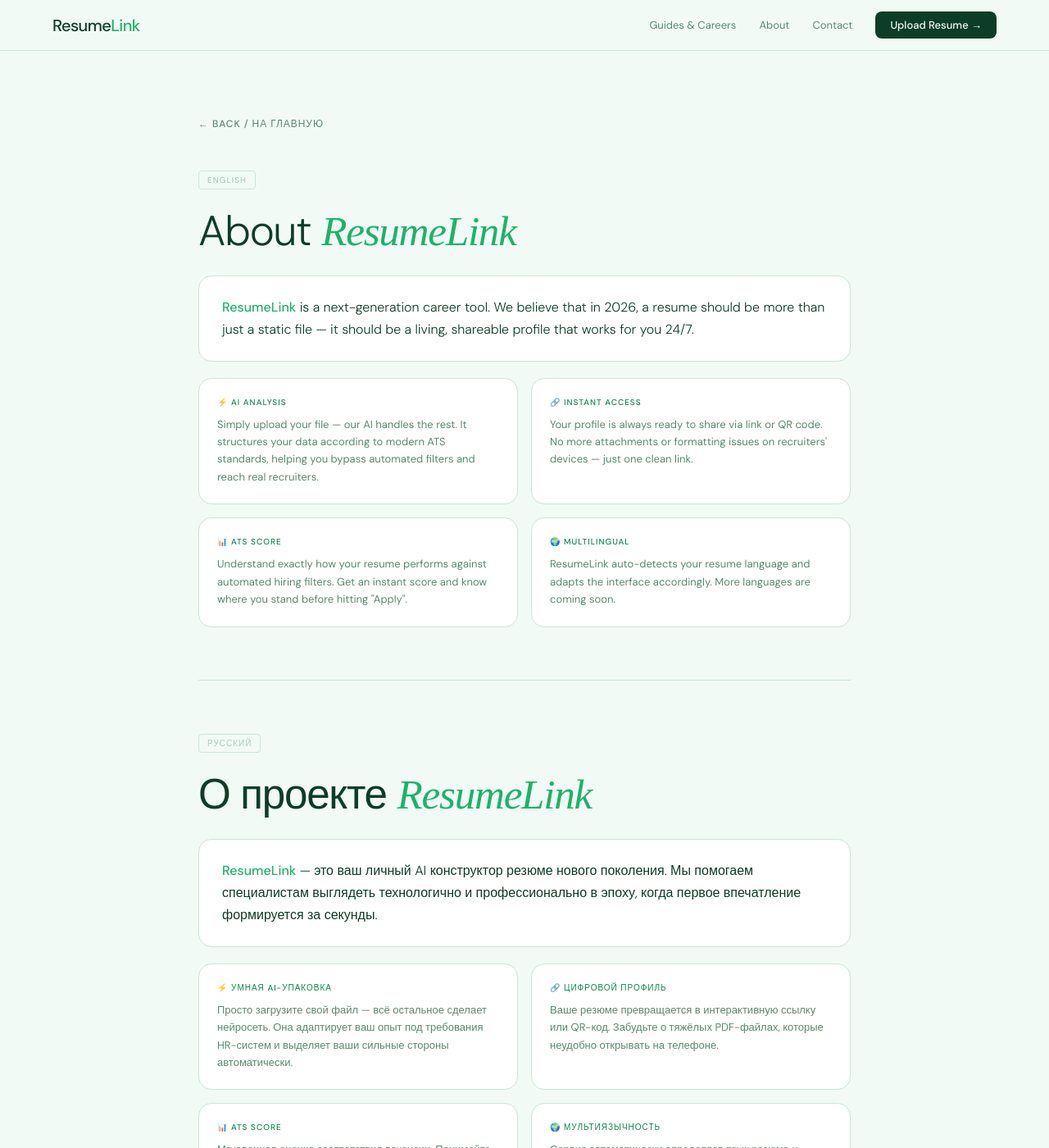
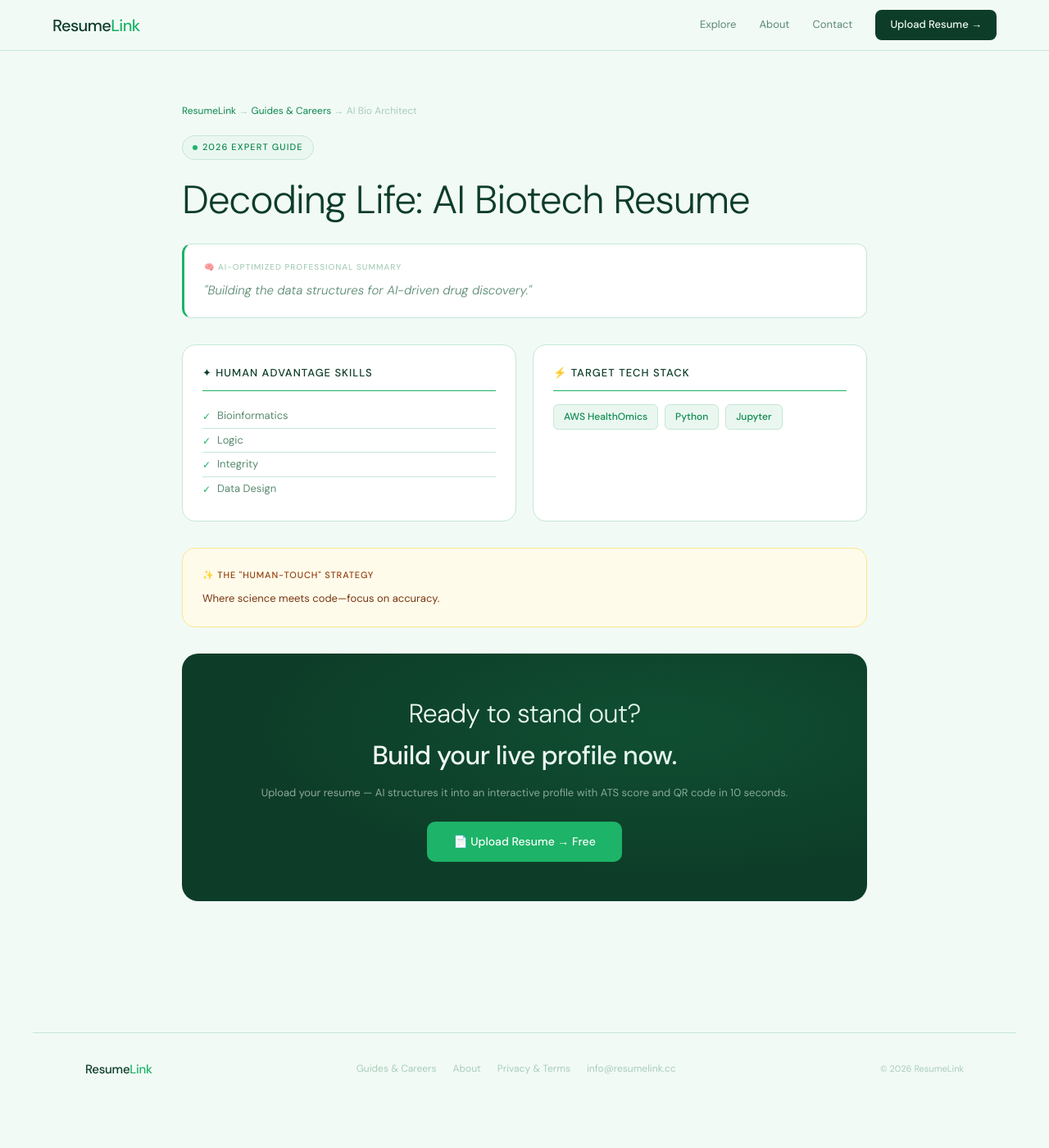
Before and after one commit to AIsrail/resumelink, a Jekyll site: the page built from roles/ai-bio-data-architect.md, in a window 1280 px wide and 1400 px high. Shown: the whole window at 82% size. Built offline with Jekyll 4.4.1, drawn with Linux system fonts in a browser that asks for light colours; some web fonts are replaced; our own code applies the rules of GitHub Pages for plain Markdown files; some of the changed text lies outside the part shown.

Commit message:
Update role.html

```diff
--- a/_layouts/role.html
+++ b/_layouts/role.html
@@ -1,177 +1,131 @@
-<!DOCTYPE html>
-<html lang="ru">
-<head>
-    <meta charset="UTF-8">
-    <meta name="viewport" content="width=device-width, initial-scale=1.0">
-    <title>About ResumeLink — AI Resume Builder</title>
-    <meta name="description" content="ResumeLink mission: Helping professionals create AI-driven interactive profiles. О проекте ResumeLink: ваш личный AI конструктор резюме.">
-    <meta name="keywords" content="ResumeLink mission, AI career tools, AI конструктор резюме, как работает ResumeLink">
+---
+layout: default
+---
+<style>
+    .role-badge { display: inline-flex; align-items: center; gap: 6px; font-size: 11px; font-weight: 500; letter-spacing: .1em; text-transform: uppercase; color: var(--green-dk); background: var(--mint); border: 0.5px solid var(--border); padding: 5px 12px; border-radius: 20px; margin-bottom: 20px; }
+    .role-badge::before { content:''; width:6px; height:6px; background:var(--green); border-radius:50%; }
+    .role-h1 { font-size: clamp(2rem,4vw,3rem); font-weight: 300; color: var(--forest); letter-spacing: -0.025em; line-height: 1.2; margin-bottom: 1.5rem; }
+    .role-h1 b { font-weight: 500; }
 
-    <link rel="preconnect" href="https://fonts.googleapis.com">
-    <link href="https://fonts.googleapis.com/css2?family=DM+Sans:ital,opsz,wght@0,9..40,300;0,9..40,400;0,9..40,500;1,9..40,300&family=Instrument+Serif:ital@1&display=swap" rel="stylesheet">
+    /* Summary block */
+    .summary-block { background: var(--surface); border: 0.5px solid var(--border); border-left: 3px solid var(--green); border-radius: 12px; padding: 20px 24px; margin-bottom: 2rem; }
+    .summary-block-label { font-size: 10px; font-weight: 500; letter-spacing: .1em; text-transform: uppercase; color: var(--faint); margin-bottom: 8px; display: flex; align-items: center; gap: 6px; }
+    .summary-block p { font-size: 15px; font-style: italic; color: var(--muted); line-height: 1.7; }
 
-    <style>
-        :root {
-            --green:    #1DB368;
-            --green-dk: #0D8A4E;
-            --forest:   #0D3D28;
-            --bg:       #F2FAF6;
-            --surface:  #FFFFFF;
-            --mint:     #EAF7F0;
-            --border:   #C5E8D5;
-            --text:     #0D3D28;
-            --muted:    #5A8A70;
-            --faint:    #A8CDB9;
-        }
-        *, *::before, *::after { box-sizing: border-box; margin: 0; padding: 0; }
-        body { background: var(--bg); font-family: 'DM Sans', sans-serif; color: var(--text); min-height: 100vh; overflow-x: hidden; }
+    /* Two-col grid */
+    .role-grid { display: grid; grid-template-columns: 1fr 1fr; gap: 20px; margin-bottom: 2rem; }
+    .role-card { background: var(--surface); border: 0.5px solid var(--border); border-radius: 16px; padding: 24px; }
+    .role-card-title { font-size: 13px; font-weight: 500; color: var(--forest); text-transform: uppercase; letter-spacing: .08em; margin-bottom: 16px; padding-bottom: 10px; border-bottom: 1.5px solid var(--green); display: flex; align-items: center; gap: 8px; }
+    .skill-item { display: flex; align-items: flex-start; gap: 8px; font-size: 13px; color: var(--muted); padding: 5px 0; border-bottom: 0.5px solid var(--border); line-height: 1.4; }
+    .skill-item:last-child { border-bottom: none; }
+    .skill-check { color: var(--green); font-size: 12px; flex-shrink: 0; margin-top: 2px; }
+    .tool-wrap { display: flex; flex-wrap: wrap; gap: 8px; }
+    .tool-tag { background: var(--mint); border: 0.5px solid var(--border); color: var(--green-dk); font-size: 12px; padding: 5px 12px; border-radius: 6px; font-weight: 500; }
 
-        /* NAV */
-        nav { position: sticky; top: 0; z-index: 100; background: rgba(242,250,246,0.92); backdrop-filter: blur(12px); border-bottom: 0.5px solid var(--border); padding: 0 clamp(1.5rem,5vw,4rem); height: 62px; display: flex; align-items: center; justify-content: space-between; }
-        .nav-logo { font-size: 20px; font-weight: 500; color: var(--forest); letter-spacing: -0.03em; text-decoration: none; }
-        .nav-logo span { color: var(--green); }
-        .nav-links { display: flex; align-items: center; gap: 28px; }
-        .nav-links a { font-size: 13px; color: var(--muted); text-decoration: none; transition: color .2s; }
-        .nav-links a:hover { color: var(--forest); }
-        .nav-cta { background: var(--forest); color: var(--bg) !important; padding: 8px 18px; border-radius: 8px; font-weight: 500 !important; transition: background .2s !important; }
-        .nav-cta:hover { background: var(--green-dk) !important; }
-        .nav-hamburger { display: none; cursor: pointer; flex-direction: column; gap: 4px; background: none; border: none; padding: 4px; }
-        .nav-hamburger span { width: 20px; height: 1.5px; background: var(--forest); border-radius: 2px; display: block; }
-        .nav-mobile { display: none; position: absolute; top: 62px; left: 0; right: 0; background: var(--bg); border-bottom: 0.5px solid var(--border); padding: 1rem 1.5rem; flex-direction: column; gap: 16px; z-index: 99; }
-        .nav-mobile a { font-size: 14px; color: var(--muted); text-decoration: none; }
-        .nav-mobile.open { display: flex; }
+    /* Human touch */
+    .human-touch { background: #FFFBEB; border: 0.5px solid #FDE68A; border-radius: 16px; padding: 24px; margin-bottom: 2rem; }
+    .human-touch-label { font-size: 11px; font-weight: 500; text-transform: uppercase; letter-spacing: .08em; color: #92400E; margin-bottom: 8px; display: flex; align-items: center; gap: 6px; }
+    .human-touch p { font-size: 13px; color: #78350F; line-height: 1.65; }
 
-        /* CONTENT */
-        .page-wrap { max-width: 860px; margin: 0 auto; padding: clamp(3rem,6vw,5rem) clamp(1.5rem,5vw,2rem); }
-        .back-link { display: inline-flex; align-items: center; gap: 6px; font-size: 12px; font-weight: 500; color: var(--muted); text-decoration: none; text-transform: uppercase; letter-spacing: .08em; margin-bottom: 3rem; transition: color .2s; }
-        .back-link:hover { color: var(--forest); }
+    /* Prose content */
+    .role-prose { font-size: 14px; color: var(--muted); line-height: 1.8; margin-bottom: 2rem; }
+    .role-prose h2, .role-prose h3 { color: var(--forest); font-weight: 500; margin: 1.5rem 0 0.75rem; }
+    .role-prose p { margin-bottom: 1rem; }
+    .role-prose ul { padding-left: 1.2rem; margin-bottom: 1rem; }
+    .role-prose li { margin-bottom: 4px; }
 
-        .lang-section { margin-bottom: 4rem; }
-        .lang-section + .lang-section { padding-top: 4rem; border-top: 0.5px solid var(--border); }
-        .lang-badge { display: inline-block; font-size: 10px; font-weight: 500; letter-spacing: .1em; text-transform: uppercase; color: var(--faint); border: 0.5px solid var(--border); padding: 4px 10px; border-radius: 4px; margin-bottom: 20px; }
+    /* CTA */
+    .role-cta { background: var(--forest); border-radius: 20px; padding: clamp(2rem,4vw,3rem); text-align: center; margin-bottom: 3rem; position: relative; overflow: hidden; }
+    .role-cta::before { content:''; position:absolute; inset:0; background: radial-gradient(ellipse at 70% 30%, rgba(29,179,104,0.15) 0%, transparent 60%); pointer-events:none; }
+    .role-cta h2 { font-size: clamp(1.4rem,3vw,2rem); font-weight: 300; color: #fff; margin-bottom: 10px; letter-spacing: -0.02em; }
+    .role-cta h2 b { font-weight: 500; }
+    .role-cta p { font-size: 13px; color: rgba(255,255,255,0.55); margin-bottom: 24px; }
+    .role-cta a { background: var(--green); color: #fff; padding: 13px 32px; border-radius: 10px; font-size: 14px; font-weight: 500; text-decoration: none; display: inline-flex; align-items: center; gap: 8px; transition: background .2s, transform .15s; }
+    .role-cta a:hover { background: var(--green-dk); transform: translateY(-1px); }
 
-        .page-h1 { font-size: clamp(2.2rem,4vw,3.2rem); font-weight: 300; color: var(--forest); letter-spacing: -0.025em; line-height: 1.2; margin-bottom: 1.5rem; }
-        .page-h1 em { font-family: 'Instrument Serif', serif; font-style: italic; color: var(--green); }
+    /* Related */
+    .related-title { font-size: 11px; font-weight: 500; text-transform: uppercase; letter-spacing: .1em; color: var(--faint); margin-bottom: 16px; }
+    .related-grid { display: grid; grid-template-columns: repeat(2, 1fr); gap: 12px; }
+    .related-card { background: var(--surface); border: 0.5px solid var(--border); border-radius: 14px; padding: 18px 20px; text-decoration: none; transition: border-color .2s, transform .2s; display: block; }
+    .related-card:hover { border-color: var(--green); transform: translateY(-2px); }
+    .related-card h4 { font-size: 14px; font-weight: 500; color: var(--forest); margin-bottom: 6px; }
+    .related-card p { font-size: 12px; color: var(--muted); line-height: 1.5; display: -webkit-box; -webkit-line-clamp: 2; -webkit-box-orient: vertical; overflow: hidden; }
+    .related-card .related-arrow { font-size: 11px; font-weight: 500; color: var(--green); margin-top: 10px; display: block; text-transform: uppercase; letter-spacing: .06em; }
 
-        .intro-card { background: var(--surface); border: 0.5px solid var(--border); border-radius: 16px; padding: 24px 28px; margin-bottom: 20px; font-size: 16px; font-weight: 300; color: var(--text); line-height: 1.7; }
-        .intro-card b { font-weight: 500; color: var(--green); }
-
-        .cards-grid { display: grid; grid-template-columns: 1fr 1fr; gap: 16px; }
-        .feature-card { background: var(--surface); border: 0.5px solid var(--border); border-radius: 16px; padding: 22px; transition: border-color .2s; }
-        .feature-card:hover { border-color: var(--green); }
-        .feature-card-label { font-size: 10px; font-weight: 500; text-transform: uppercase; letter-spacing: .1em; color: var(--green-dk); margin-bottom: 10px; }
-        .feature-card p { font-size: 13px; color: var(--muted); line-height: 1.65; }
-
-        /* FOOTER */
-        footer { border-top: 0.5px solid var(--border); padding: 2rem clamp(1.5rem,5vw,4rem); display: flex; align-items: center; justify-content: space-between; flex-wrap: wrap; gap: 1rem; max-width: 1200px; margin: 3rem auto 0; }
-        .footer-logo { font-size: 15px; font-weight: 500; color: var(--forest); text-decoration: none; letter-spacing: -0.02em; }
-        .footer-logo span { color: var(--green); }
-        .footer-links { display: flex; gap: 20px; flex-wrap: wrap; }
-        .footer-links a { font-size: 12px; color: var(--faint); text-decoration: none; transition: color .2s; }
-        .footer-links a:hover { color: var(--forest); }
-        .footer-copy { font-size: 11px; color: var(--faint); }
+    /* Breadcrumb */
+    .breadcrumb { font-size: 12px; color: var(--faint); margin-bottom: 20px; }
+    .breadcrumb a { color: var(--green-dk); text-decoration: none; }
+    .breadcrumb a:hover { text-decoration: underline; }
 
     @media (max-width: 640px) {
-            .cards-grid { grid-template-columns: 1fr; }
-            .nav-links { display: none; }
-            .nav-hamburger { display: flex; }
-            footer { flex-direction: column; gap: 12px; }
+        .role-grid { grid-template-columns: 1fr; }
+        .related-grid { grid-template-columns: 1fr; }
     }
 </style>
-</head>
-<body>
 
-<nav>
-    <a href="/" class="nav-logo">Resume<span>Link</span></a>
-    <div class="nav-links">
-        <a href="/roles/">Guides & Careers</a>
-        <a href="/about.html">About</a>
-        <a href="mailto:info@resumelink.cc">Contact</a>
-        <a href="/" class="nav-cta">Upload Resume →</a>
-    </div>
-    <button class="nav-hamburger" onclick="document.querySelector('.nav-mobile').classList.toggle('open')" aria-label="Menu">
-        <span></span><span></span><span></span>
-    </button>
-</nav>
-<div class="nav-mobile">
-    <a href="/roles/">Guides & Careers</a>
-    <a href="/about.html">About</a>
-    <a href="mailto:info@resumelink.cc">Contact</a>
-    <a href="/" style="color:var(--green-dk);font-weight:500">Upload Resume →</a>
+<div class="breadcrumb">
+    <a href="/">ResumeLink</a> → <a href="/roles/">Guides & Careers</a> → {{ page.title }}
 </div>
 
-<div class="page-wrap">
-    <a href="/" class="back-link">← Back / На главную</a>
+<div class="role-badge">2026 Expert Guide</div>
 
-    <!-- ENGLISH -->
-    <div class="lang-section">
-        <div class="lang-badge">English</div>
-        <h1 class="page-h1">About <em>ResumeLink</em></h1>
+<h1 class="role-h1">{{ page.h1 }}</h1>
 
-        <div class="intro-card">
-            <b>ResumeLink</b> is a next-generation career tool. We believe that in 2026, a resume should be more than just a static file — it should be a living, shareable profile that works for you 24/7.
+<div class="summary-block">
+    <div class="summary-block-label">🧠 AI-Optimized Professional Summary</div>
+    <p>"{{ page.summary_hack }}"</p>
 </div>
 
-        <div class="cards-grid">
-            <div class="feature-card">
-                <div class="feature-card-label">⚡ AI Analysis</div>
-                <p>Simply upload your file — our AI handles the rest. It structures your data according to modern ATS standards, helping you bypass automated filters and reach real recruiters.</p>
+<div class="role-grid">
+    <div class="role-card">
+        <div class="role-card-title">✦ Human Advantage Skills</div>
+        {% for skill in page.judgment_skills %}
+        <div class="skill-item">
+            <span class="skill-check">✓</span>
+            <span>{{ skill }}</span>
         </div>
-            <div class="feature-card">
-                <div class="feature-card-label">🔗 Instant Access</div>
-                <p>Your profile is always ready to share via link or QR code. No more attachments or formatting issues on recruiters' devices — just one clean link.</p>
+        {% endfor %}
     </div>
-            <div class="feature-card">
-                <div class="feature-card-label">📊 ATS Score</div>
-                <p>Understand exactly how your resume performs against automated hiring filters. Get an instant score and know where you stand before hitting "Apply".</p>
-            </div>
-            <div class="feature-card">
-                <div class="feature-card-label">🌍 Multilingual</div>
-                <p>ResumeLink auto-detects your resume language and adapts the interface accordingly. More languages are coming soon.</p>
+
+    <div class="role-card">
+        <div class="role-card-title">⚡ Target Tech Stack</div>
+        <div class="tool-wrap">
+            {% for tool in page.ai_tools %}
+            <span class="tool-tag">{{ tool }}</span>
+            {% endfor %}
         </div>
     </div>
 </div>
 
-    <!-- RUSSIAN -->
-    <div class="lang-section">
-        <div class="lang-badge">Русский</div>
-        <h1 class="page-h1">О проекте <em>ResumeLink</em></h1>
+{% if page.human_touch_tip and page.human_touch_tip != "" %}
+<div class="human-touch">
+    <div class="human-touch-label">✨ The "Human-Touch" Strategy</div>
+    <p>{{ page.human_touch_tip }}</p>
+</div>
+{% endif %}
 
-        <div class="intro-card">
-            <b>ResumeLink</b> — это ваш личный AI конструктор резюме нового поколения. Мы помогаем специалистам выглядеть технологично и профессионально в эпоху, когда первое впечатление формируется за секунды.
+{% if content != "" %}
+<div class="role-prose">
+    {{ content }}
+</div>
+{% endif %}
+
+<div class="role-cta">
+    <h2>Ready to stand out?<br><b>Build your live profile now.</b></h2>
+    <p>Upload your resume — AI structures it into an interactive profile with ATS score and QR code in 10 seconds.</p>
+    <a href="https://resumelink.cc">📄 Upload Resume → Free</a>
 </div>
 
-        <div class="cards-grid">
-            <div class="feature-card">
-                <div class="feature-card-label">⚡ Умная AI-упаковка</div>
-                <p>Просто загрузите свой файл — всё остальное сделает нейросеть. Она адаптирует ваш опыт под требования HR-систем и выделяет ваши сильные стороны автоматически.</p>
+{% assign related = site.roles | where_exp: "item", "item.url != page.url" | sample: 4 %}
+{% if related.size > 0 %}
+<div class="related-title">Related Career Guides</div>
+<div class="related-grid">
+    {% for role in related %}
+    <a href="{{ role.url }}" class="related-card">
+        <h4>{{ role.title }}</h4>
+        <p>{{ role.summary_hack }}</p>
+        <span class="related-arrow">View Guide →</span>
+    </a>
+    {% endfor %}
 </div>
-            <div class="feature-card">
-                <div class="feature-card-label">🔗 Цифровой профиль</div>
-                <p>Ваше резюме превращается в интерактивную ссылку или QR-код. Забудьте о тяжёлых PDF-файлах, которые неудобно открывать на телефоне.</p>
-            </div>
-            <div class="feature-card">
-                <div class="feature-card-label">📊 ATS Score</div>
-                <p>Мгновенная оценка соответствия вакансии. Понимайте, почему ваше резюме проходит или не проходит автоматические фильтры HR-систем.</p>
-            </div>
-            <div class="feature-card">
-                <div class="feature-card-label">🌍 Мультиязычность</div>
-                <p>Сервис автоматически определяет язык резюме и адаптирует весь интерфейс. Скоро подключатся новые языки и регионы.</p>
-            </div>
-        </div>
-    </div>
-</div>
-
-<footer>
-    <a href="/" class="footer-logo">Resume<span>Link</span></a>
-    <div class="footer-links">
-        <a href="/roles/">Guides & Careers</a>
-        <a href="/about.html">About</a>
-        <a href="/policy.html">Privacy & Terms</a>
-        <a href="mailto:info@resumelink.cc">info@resumelink.cc</a>
-    </div>
-    <div class="footer-copy">© 2026 ResumeLink</div>
-</footer>
-
-</body>
-</html>
+{% endif %}
```
Lines whose indentation alone changed are shown as unchanged.
